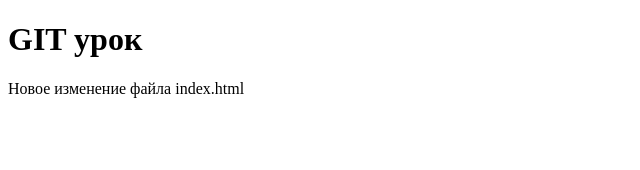
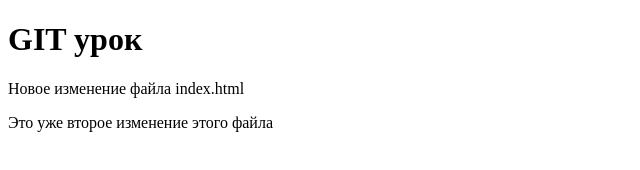
Before and after one commit to avinn88/ani, a plain HTML site: page index.html in a window 1280 px wide. Shown: the whole page, without its empty margins (0-640 px from the left). Drawn offline with Linux system fonts and the light colour scheme.

Commit message:
third commit

```diff
--- a/index.html
+++ b/index.html
@@ -8,5 +8,6 @@
 <body>
    <h1>GIT урок</h1>
    <p>Новое изменение файла index.html</p>
+   <p>Это уже второе изменение этого файла</p>
 </body>
 </html>
```
